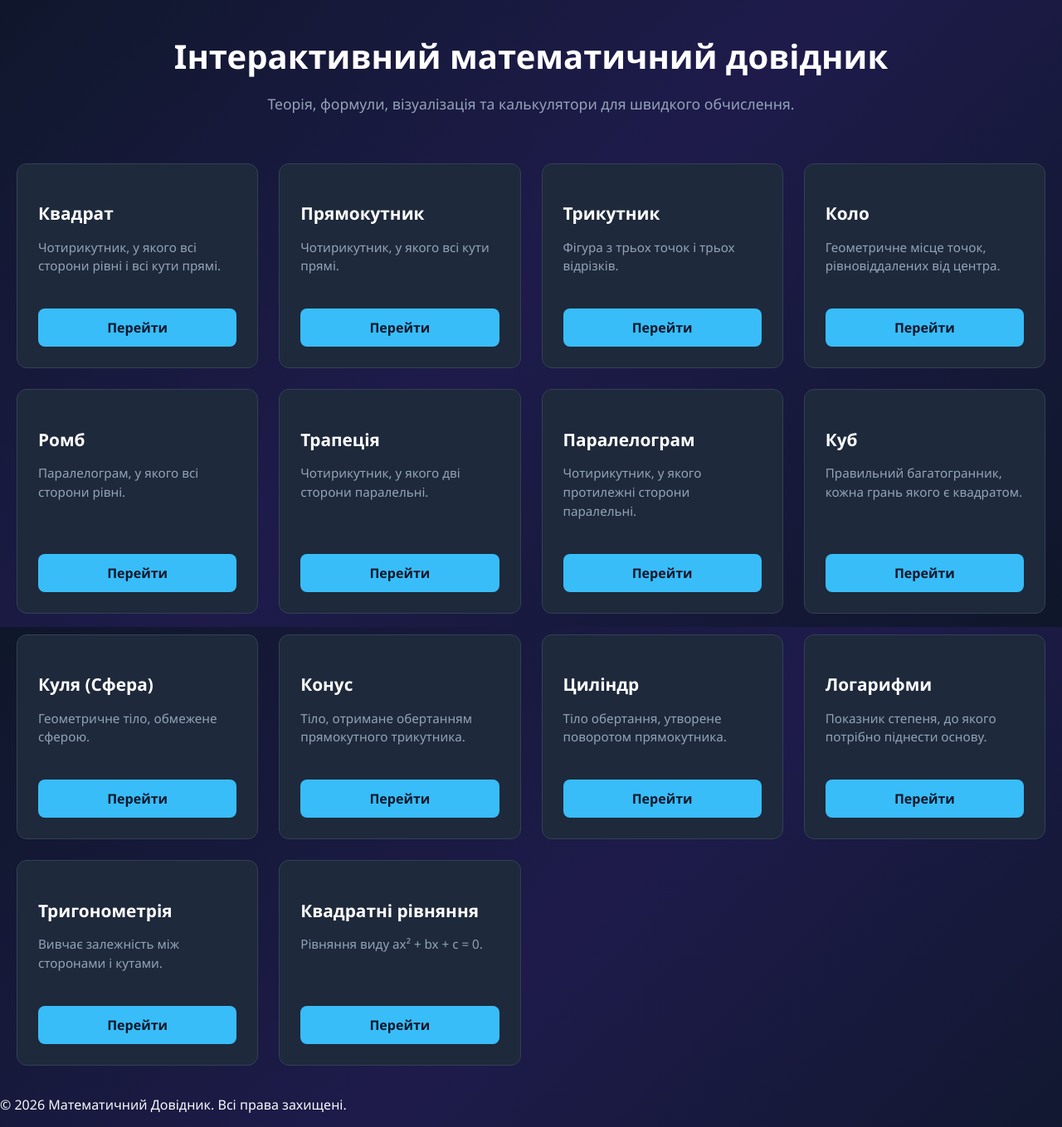
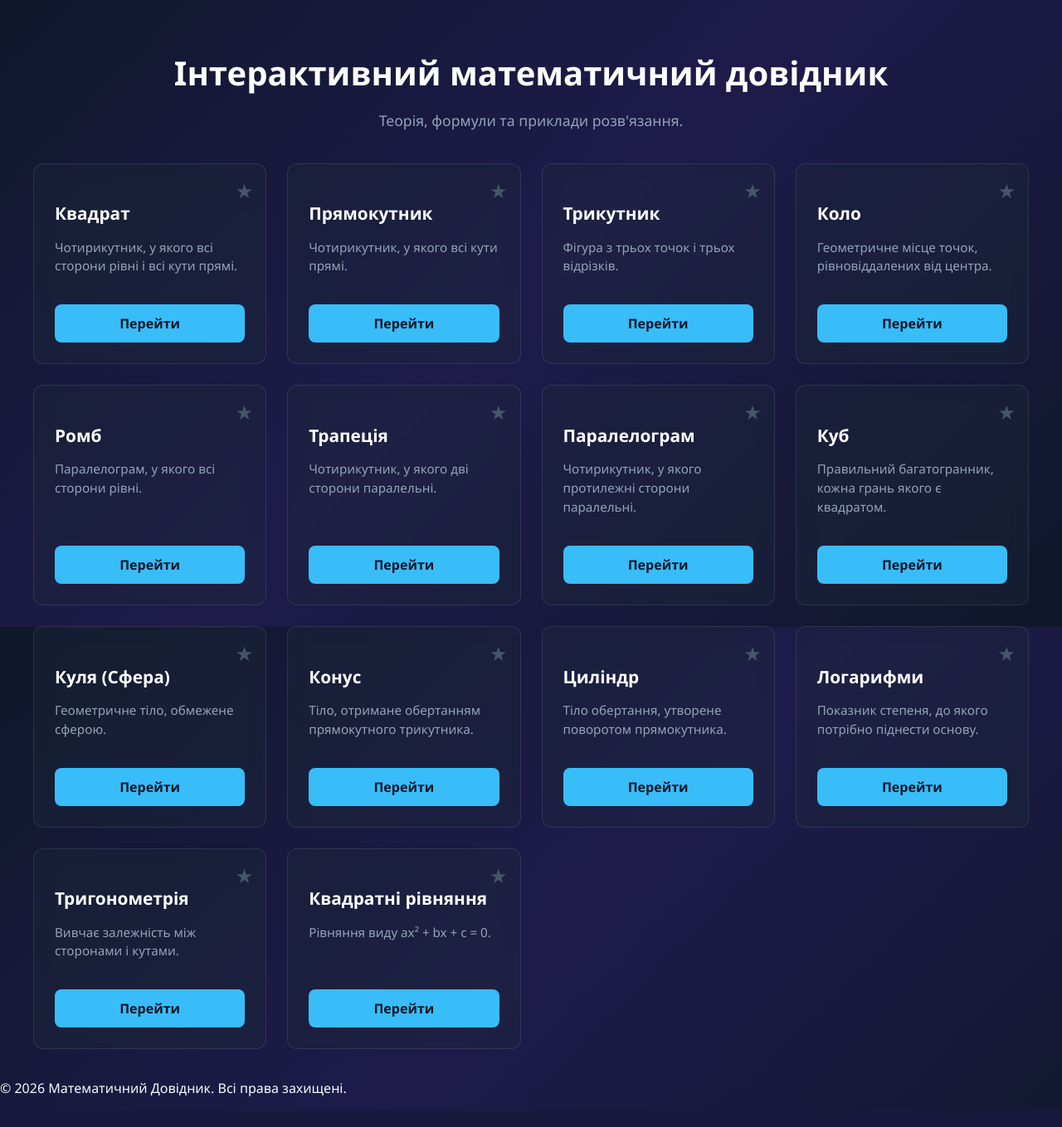
Before and after one commit to adsqwe139kg/math, a Flask app: page / in a window 1280 px wide. Shown: the part 44-1403 px from the top of the page at 83% size. Run offline with Flask 3, Linux system fonts and the light colour scheme.

Commit message:
Update index.html

```diff
--- a/templates/index.html
+++ b/templates/index.html
@@ -1,28 +1,31 @@
 {% extends "base.html" %}
 
 {% block content %}
-<div class="main-content">
+<div class="container">
     <div style="text-align: center; margin: 40px 0;">
         <h1 style="font-size: 2.5rem; color: #fff; margin-bottom: 15px; font-weight: 700;">Інтерактивний математичний довідник</h1>
-        <p style="color: #94a3b8; font-size: 1.1rem;">Теорія, формули, візуалізація та калькулятори для швидкого обчислення.</p>
+        <p style="color: #94a3b8; font-size: 1.1rem;">Теорія, формули та приклади розв'язання.</p>
     </div>
 
-    <div class="card-grid" style="display: grid; grid-template-columns: repeat(auto-fill, minmax(280px, 1fr)); gap: 25px; padding: 20px;">
+    <div class="card-grid">
         {% for topic_id, topic_data in topics.items() %}
-            <div class="card" style="background-color: #1e293b; border-radius: 12px; padding: 25px; display: flex; flex-direction: column; justify-content: space-between; border: 1px solid #334155;">
+            <div class="card">
+                <span class="favorite-star" onclick="toggleFavorite(this)">★</span>
                 <div>
-                    <h3 style="font-size: 1.3rem; color: #fff; margin-bottom: 12px; font-weight: 600;">{{ topic_data.title }}</h3>
-                    <p style="color: #94a3b8; font-size: 0.95rem; line-height: 1.5; margin-bottom: 20px;">
-                        {% if topic_data.desc %}
-                            {{ topic_data.desc }}
-                        {% else %}
-                            Натисніть, щоб відкрити формули, детальні правила та приклади розв'язання.
-                        {% endif %}
+                    <h3 style="font-size: 1.3rem; color: #fff; margin-bottom: 12px;">{{ topic_data.title }}</h3>
+                    <p style="color: #94a3b8; font-size: 0.95rem; line-height: 1.5;">
+                        {{ topic_data.desc or 'Натисніть для вивчення теми.' }}
                     </p>
                 </div>
-                <a href="/topic/{{ topic_id }}" class="btn" style="display: block; background-color: #38bdf8; color: #0f172a; text-align: center; padding: 12px; border-radius: 8px; font-weight: 600; text-decoration: none;">Перейти</a>
+                <a href="/topic/{{ topic_id }}" class="btn">Перейти</a>
             </div>
         {% endfor %}
     </div>
 </div>
+
+<script>
+    function toggleFavorite(element) {
+        element.classList.toggle('active');
+    }
+</script>
 {% endblock %}
```
